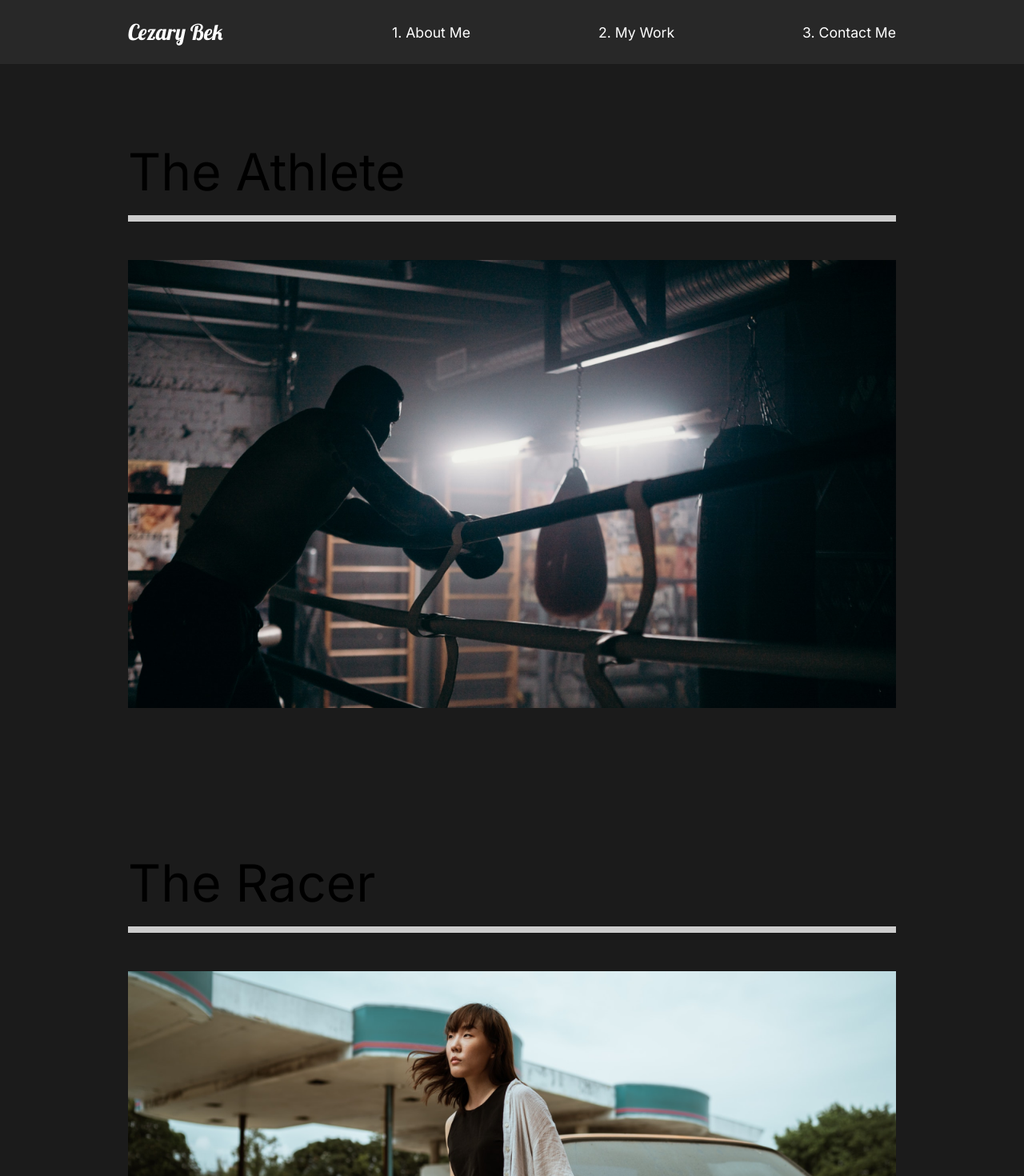
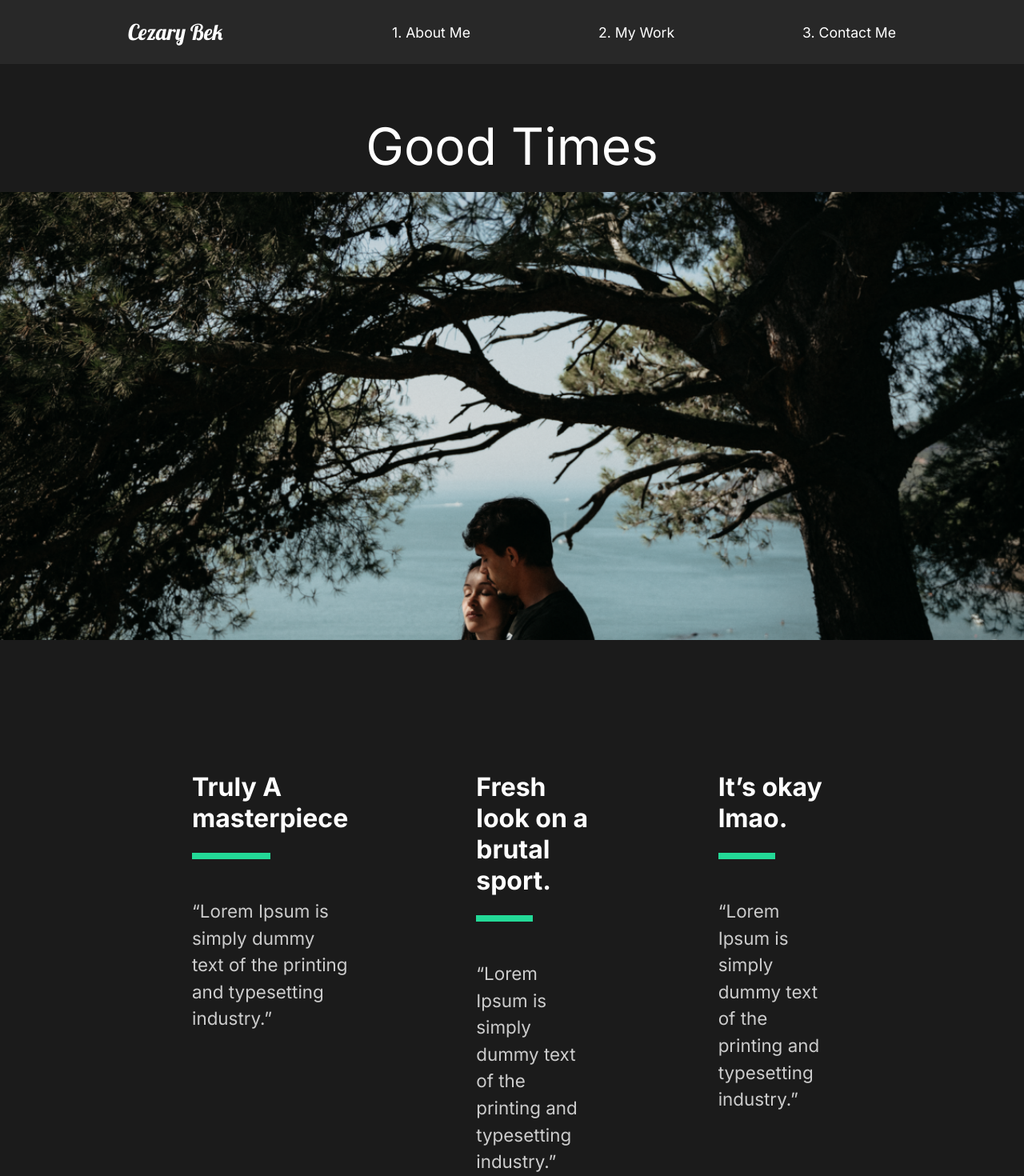
Before and after one commit to cesarebek/portfolio-with-react, a React (Create React App) app: page /work/good-times in a window 1280 px wide. Shown: the top 1470 px of the page at 80% size. Built offline with nearby package versions, Linux system fonts and the light colour scheme.

Commit message:
Added the details of movie with a single component

```diff
--- a/src/App.js
+++ b/src/App.js
@@ -7,6 +7,7 @@ import GlobalStyle from './components/GlobaLStyle';
 import AboutMe from './Pages/AboutMe';
 import MyWork from './Pages/MyWork';
 import ContactMe from './Pages/ContactMe';
+import MovieDetail from './Pages/MovieDetail';
 //import Nav
 import Nav from './components/Nav';
 //Router
@@ -18,11 +19,22 @@ function App() {
       <GlobalStyle />
       <Nav />
       <Switch>
+        {/* exact means that I'll be directed to aboutMe section ONLY if there's
+        "/" and nothing else later must be written if I want to go in this */}
+        section.
         <Route path="/" exact>
           <AboutMe />
         </Route>{' '}
-        <Route path="/work">
+        {/* With "exact" keyword (again) I'll be redirected ONLY to "work"
+        directory and nothing else later must be written if I want to go in this
+        section. */}
+        <Route path="/work" exact>
           <MyWork />
+        </Route>
+        {/* :id means that everything that's after "/work/" will bring me in
+        MovieDetail */}
+        <Route path="/work/:id">
+          <MovieDetail />
         </Route>
         <Route path="/contact">
           <ContactMe />
--- a/src/Pages/AboutMe.js
+++ b/src/Pages/AboutMe.js
@@ -2,7 +2,6 @@ import React from 'react';
 import AboutSection from '../components/AboutSection';
 import ServicesSection from '../components/ServicesSection';
 import FaqSection from '../components/FaqSection';
-import Nav from '../components/Nav';
 
 const AboutMe = () => {
   return (
--- /dev/null
+++ b/src/Pages/MovieDetail.js
@@ -0,0 +1,111 @@
+import React, { useState, useEffect } from 'react';
+import styled from 'styled-components';
+//Import useHistory
+import { useHistory } from 'react-router-dom';
+import { MovieState } from '../movieState';
+
+const MovieDetail = () => {
+  const history = useHistory();
+  const url = history.location.pathname;
+  const [movies, setMovies] = useState(MovieState);
+  const [movie, setMovie] = useState(null);
+
+  //UseEffect
+  useEffect(() => {
+    //This will return an array of objects
+    const currentMovie = movies.filter((stateMovie) => stateMovie.url === url);
+    //Here I can can access in the array writing at default [0] because I'll have every time only ONE object inside
+    setMovie(currentMovie[0]);
+    // WHEN I WANT TO RUN THI useEffect
+  }, [movies, url]);
+
+  return (
+    //This make sure that before rendering all the movieDetail, movie it's available
+    <>
+      {movie && (
+        <StyledDetails>
+          <StyledHeadLine>
+            <h2>{movie.title}</h2>
+            <img src={movie.mainImg} alt="image" />
+          </StyledHeadLine>
+          <StyledAwards>
+            {movie.awards.map((award) => (
+              <Award
+                title={award.title}
+                description={award.description}
+                key={award.title}
+              />
+            ))}
+          </StyledAwards>
+          <StyledImageDisplay>
+            <img src={movie.secondaryImg} alt="movie" />
+          </StyledImageDisplay>
+        </StyledDetails>
+      )}
+    </>
+  );
+};
+
+const StyledDetails = styled.div`
+  color: white;
+`;
+const StyledHeadLine = styled.div`
+  min-height: 90vh;
+  padding-top: 20vh;
+  position: relative;
+  h2 {
+    position: absolute;
+    top: 10%;
+    left: 50%;
+    transform: translate(-50%, -10%);
+  }
+  img {
+    width: 100%;
+    height: 70vh;
+    object-fit: cover;
+  }
+`;
+const StyledAwards = styled.div`
+  min-height: 50vh;
+  display: flex;
+  margin: 5rem 10rem;
+  align-items: flex-start;
+  justify-content: space-around;
+`;
+const StyleAwardLayout = styled.div`
+  padding: 5rem;
+  h3 {
+    font-size: 2rem;
+    margin-bottom: 1.5rem;
+  }
+  .line {
+    width: 50%;
+    background: #23d997;
+    height: 0.5rem;
+    margin: 1rem 0rem;
+  }
+  p {
+    padding: 2rem 0rem;
+  }
+`;
+
+const StyledImageDisplay = styled.div`
+  min-height: 50vh;
+  img {
+    width: 100%;
+    height: 100vh;
+    object-fit: cover;
+  }
+`;
+
+//Award Component
+const Award = ({ description, title }) => {
+  return (
+    <StyleAwardLayout>
+      <h3>{title}</h3>
+      <div className="line"></div>
+      <p>{description}</p>
+    </StyleAwardLayout>
+  );
+};
+export default MovieDetail;
--- a/src/Pages/MyWork.js
+++ b/src/Pages/MyWork.js
@@ -12,21 +12,21 @@ const MyWork = () => {
       <StyledMovie>
         <h2>The Athlete</h2>
         <div className="line"></div>
-        <Link>
+        <Link to="/work/the-athlete">
           <img src={athlete} alt="athlete" />
         </Link>
       </StyledMovie>
       <StyledMovie>
         <h2>The Racer</h2>
         <div className="line"></div>
-        <Link>
+        <Link to="/work/the-racer">
           <img src={theracer} alt="racer" />
         </Link>
       </StyledMovie>
       <StyledMovie>
         <h2>Good Times</h2>
         <div className="line"></div>
-        <Link>
+        <Link to="/work/good-times">
           <img src={goodtimes} alt="goodtimes" />
         </Link>
       </StyledMovie>
--- /dev/null
+++ b/src/movieState.js
@@ -0,0 +1,81 @@
+//Import Images
+import athlete from "./img/athlete-small.png";
+import goodtimes from "./img/goodtimes-small.png";
+import theracer from "./img/theracer-small.png";
+import athlete2 from "./img/athlete2.png";
+import goodtimes2 from "./img/good-times2.jpg";
+import theracer2 from "./img/the-racer2.jpg";
+
+export const MovieState = () => {
+  return [
+    {
+      title: "The Athlete",
+      mainImg: athlete,
+      secondaryImg: athlete2,
+      url: "/work/the-athlete",
+      awards: [
+        {
+          title: "Truly A masterpiece",
+          description:
+            "“Lorem Ipsum is simply dummy text of the printing and typesetting industry.”",
+        },
+        {
+          title: "Fresh look on a brutal sport.",
+          description:
+            "“Lorem Ipsum is simply dummy text of the printing and typesetting industry.”",
+        },
+        {
+          title: "It’s okay lmao.",
+          description:
+            "“Lorem Ipsum is simply dummy text of the printing and typesetting industry.”",
+        },
+      ],
+    },
+    {
+      title: "Good Times",
+      mainImg: goodtimes,
+      url: "/work/good-times",
+      secondaryImg: goodtimes2,
+      awards: [
+        {
+          title: "Truly A masterpiece",
+          description:
+            "“Lorem Ipsum is simply dummy text of the printing and typesetting industry.”",
+        },
+        {
+          title: "Fresh look on a brutal sport.",
+          description:
+            "“Lorem Ipsum is simply dummy text of the printing and typesetting industry.”",
+        },
+        {
+          title: "It’s okay lmao.",
+          description:
+            "“Lorem Ipsum is simply dummy text of the printing and typesetting industry.”",
+        },
+      ],
+    },
+    {
+      title: "The Racer",
+      mainImg: theracer,
+      url: "/work/the-racer",
+      secondaryImg: theracer2,
+      awards: [
+        {
+          title: "Truly A masterpiece",
+          description:
+            "“Lorem Ipsum is simply dummy text of the printing and typesetting industry.”",
+        },
+        {
+          title: "Fresh look on a brutal sport.",
+          description:
+            "“Lorem Ipsum is simply dummy text of the printing and typesetting industry.”",
+        },
+        {
+          title: "It’s okay lmao.",
+          description:
+            "“Lorem Ipsum is simply dummy text of the printing and typesetting industry.”",
+        },
+      ],
+    },
+  ];
+};
```
